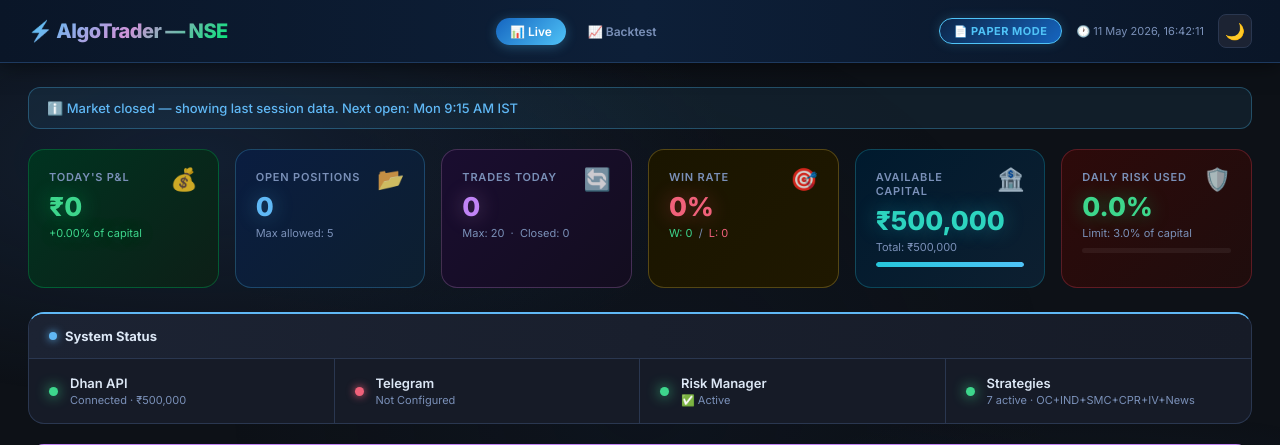
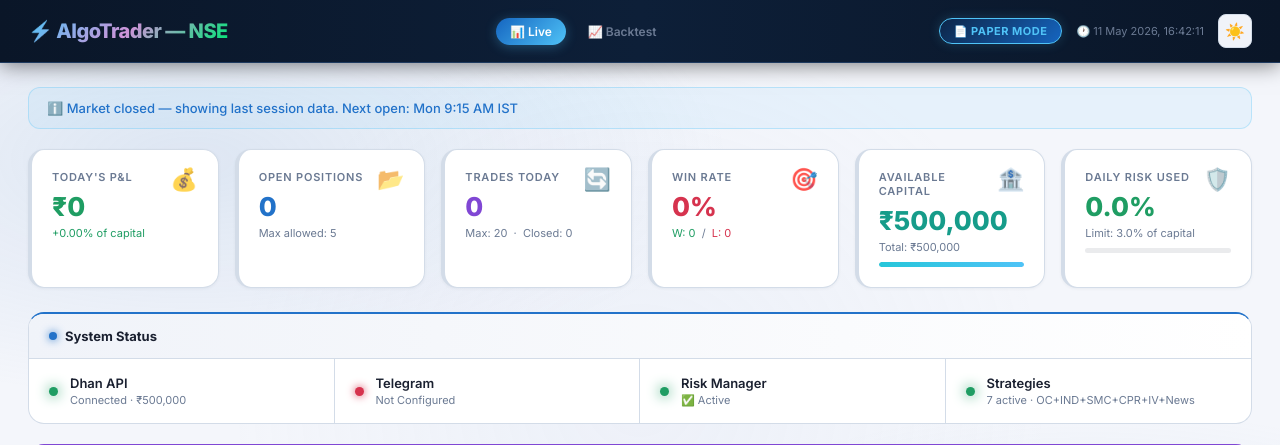
Before and after one commit to r-traders/algotrader-nifty, a Flask app: page / in a window 1280 px wide. Shown: the top 445 px of the page. Run offline with Flask 3, Linux system fonts and the light colour scheme; data that the repository does not hold is empty.

Commit message:
dashboard: theme-aware summary cards + light-mode default
- Default theme on first load is now light (was dark).
- 6 summary cards (P&L / Open Positions / Trades / Win Rate /
  Available Capital / Daily Risk) get theme-specific styling:
    * Dark mode: existing color-gradient cards (unchanged)
    * Light mode: clean surface background with a colored left
      accent border and subtle hover shadow
- Tone down .val-* text-shadow glows in light mode (looked smudged
  against a white background).
- Progress-bar fill bg adapts to theme.

System Status row was already theme-aware via .section/var(--surface).

```diff
--- a/dashboard/templates/index.html
+++ b/dashboard/templates/index.html
@@ -140,6 +140,7 @@
       background: inherit; z-index: -1;
     }
 
+    /* Dark-theme card gradients (defaults) */
     .card-pnl   { background: linear-gradient(135deg, #003320 0%, #0d1f17 100%); border-color: #00e67640; }
     .card-pnl:hover { box-shadow: 0 8px 32px rgba(0,230,118,0.15); }
 
@@ -157,6 +158,36 @@
 
     .card-loss  { background: linear-gradient(135deg, #2d0a0a 0%, #1f0d0d 100%); border-color: #ff4b6e40; }
     .card-loss:hover { box-shadow: 0 8px 32px rgba(255,75,110,0.15); }
+
+    /* Light-theme card overrides — clean surface + colored left border */
+    html[data-theme="light"] .card {
+      background: var(--surface) !important;
+      box-shadow: 0 1px 3px rgba(50,60,80,0.06);
+      border-left-width: 4px;
+    }
+    html[data-theme="light"] .card-pnl    { border-left-color: var(--green);  border-color: var(--border); }
+    html[data-theme="light"] .card-pnl:hover    { box-shadow: 0 6px 22px rgba(31,157,99,0.18); }
+    html[data-theme="light"] .card-pos    { border-left-color: var(--blue);   border-color: var(--border); }
+    html[data-theme="light"] .card-pos:hover    { box-shadow: 0 6px 22px rgba(34,114,201,0.18); }
+    html[data-theme="light"] .card-trades { border-left-color: var(--purple); border-color: var(--border); }
+    html[data-theme="light"] .card-trades:hover { box-shadow: 0 6px 22px rgba(128,71,212,0.18); }
+    html[data-theme="light"] .card-wr     { border-left-color: var(--yellow); border-color: var(--border); }
+    html[data-theme="light"] .card-wr:hover     { box-shadow: 0 6px 22px rgba(180,138,20,0.18); }
+    html[data-theme="light"] .card-cap    { border-left-color: var(--teal);   border-color: var(--border); }
+    html[data-theme="light"] .card-cap:hover    { box-shadow: 0 6px 22px rgba(22,156,138,0.18); }
+    html[data-theme="light"] .card-loss   { border-left-color: var(--red);    border-color: var(--border); }
+    html[data-theme="light"] .card-loss:hover   { box-shadow: 0 6px 22px rgba(214,51,78,0.18); }
+
+    /* In light mode the .val-* glow text-shadows look smudged; tone them down. */
+    html[data-theme="light"] .val-green,
+    html[data-theme="light"] .val-red,
+    html[data-theme="light"] .val-blue,
+    html[data-theme="light"] .val-purple,
+    html[data-theme="light"] .val-yellow,
+    html[data-theme="light"] .val-teal { text-shadow: none; }
+
+    /* Progress bar background needs theme adaptation too. */
+    html[data-theme="light"] .prog-wrap { background: rgba(50,60,80,0.10); }
 
     .card-label { color: var(--muted); font-size: 11px; text-transform: uppercase; letter-spacing: 0.8px; margin-bottom: 10px; font-weight: 600; }
     .card-icon  { font-size: 22px; float: right; margin-top: -4px; opacity: 0.8; }
@@ -1045,8 +1076,10 @@
     if (btn) btn.textContent = theme === 'light' ? '☀️' : '🌙';
   }
   (function initTheme() {
-    const saved = (localStorage.getItem('algotrader_theme') || 'dark').toLowerCase();
-    applyTheme(saved === 'light' ? 'light' : 'dark');
+    // Light mode is the default; user can toggle to dark via the 🌙 button
+    // and that preference persists in localStorage.
+    const saved = (localStorage.getItem('algotrader_theme') || 'light').toLowerCase();
+    applyTheme(saved === 'dark' ? 'dark' : 'light');
   })();
 
   document.addEventListener('DOMContentLoaded', () => {
```
